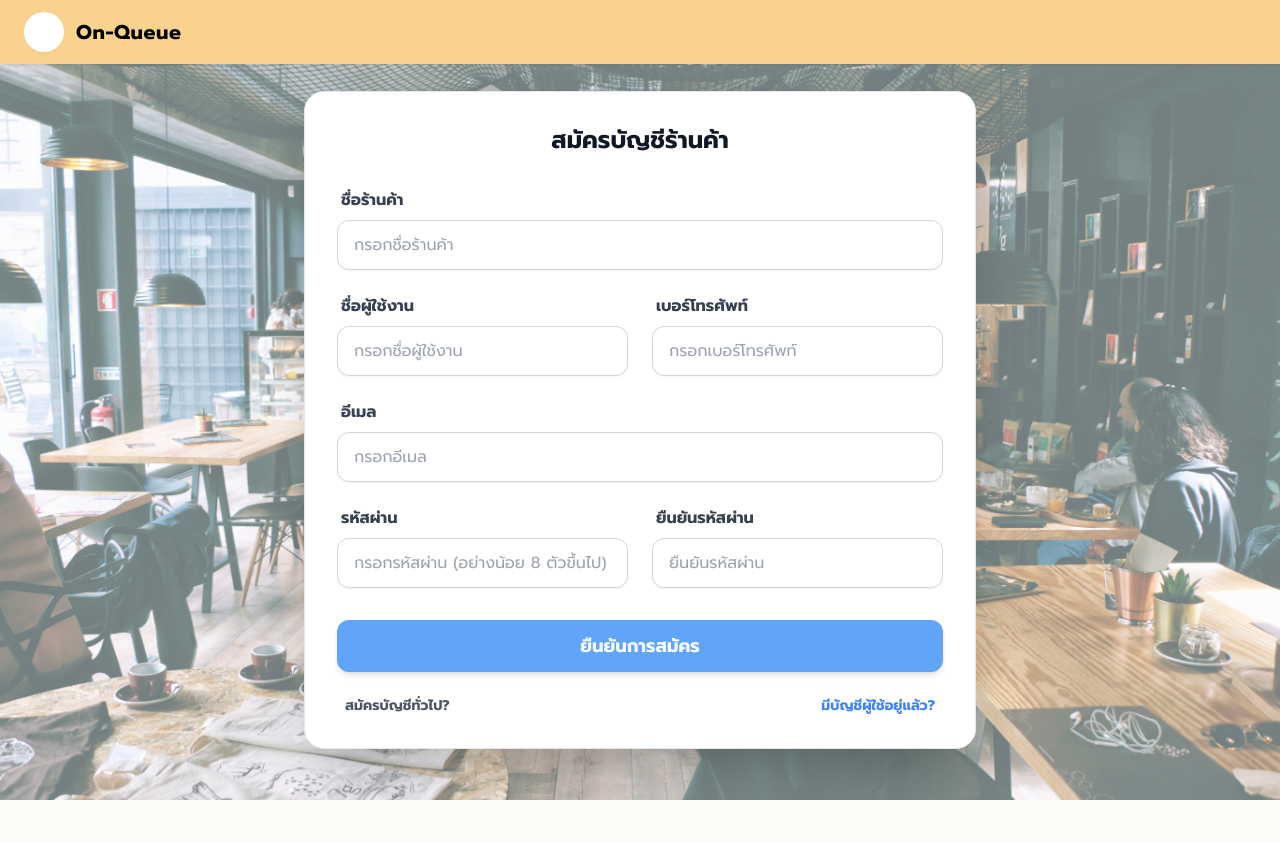
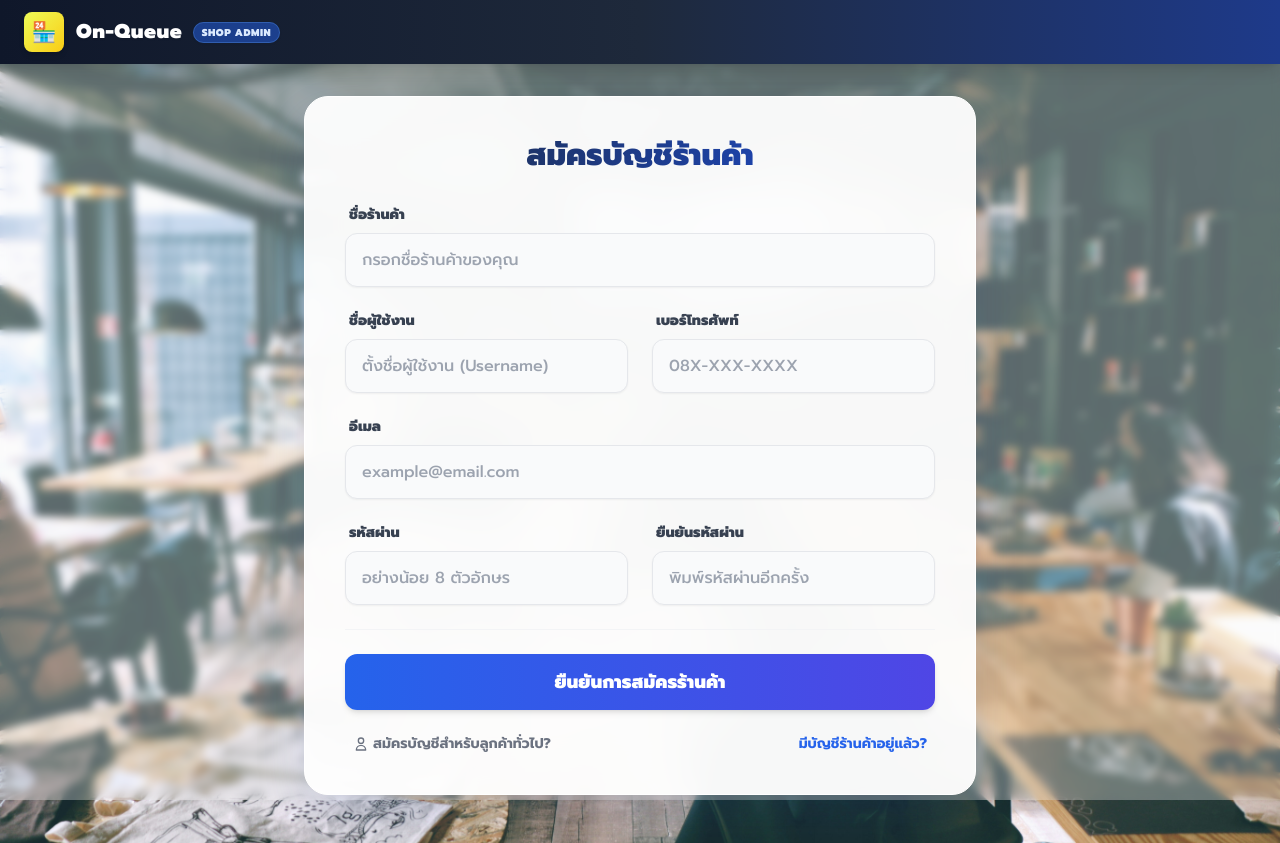
Before and after one commit to 65070196/project, a Django app: page /register/s/ in a window 1280 px wide. Before the commit the page ends 800 px from the top, so only its background shows below. Run offline with Django 5.2, Linux system fonts and the light colour scheme; some libraries are stand-ins or nearby versions.

Commit message:
Updated dodes.

```diff
--- a/smartqueue/templates/register_shop.html
+++ b/smartqueue/templates/register_shop.html
@@ -9,7 +9,7 @@
 
   <link rel="preconnect" href="https://fonts.googleapis.com">
   <link rel="preconnect" href="https://fonts.gstatic.com" crossorigin>
-  <link href="https://fonts.googleapis.com/css2?family=Prompt:wght@300;400;500;700&display=swap" rel="stylesheet">
+  <link href="https://fonts.googleapis.com/css2?family=Prompt:wght@300;400;500;700;900&display=swap" rel="stylesheet">
 
   <script src="https://cdn.tailwindcss.com"></script>
   <script>
@@ -33,18 +33,20 @@
 
 <body class="font-sans bg-center bg-cover bg-no-repeat bg-fixed min-h-screen text-gray-800">
 
-  <div class="fixed top-0 w-full flex items-center px-6 py-3 bg-[#f9d28f] shadow-sm z-50">
-    <div class="bg-white rounded-full w-10 h-10 shadow-sm mr-3"></div>
-    <div class="text-xl font-bold text-black tracking-wide">On-Queue</div>
+  <div class="fixed top-0 w-full flex items-center px-6 py-3 bg-gradient-to-r from-slate-900 via-slate-800 to-blue-900 shadow-lg z-50">
+    <div class="bg-gradient-to-br from-[#eefc57] to-yellow-400 text-slate-900 rounded-lg w-10 h-10 shadow-md flex items-center justify-center font-black text-xl mr-3">🏪</div>
+    <div class="text-xl font-extrabold text-white tracking-wide drop-shadow-sm">On-Queue <span class="text-[10px] bg-blue-600/50 text-blue-100 px-2 py-0.5 rounded-full uppercase ml-1 border border-blue-400/30 tracking-wider align-middle">Shop Admin</span></div>
   </div>
 
-  <div class="fixed inset-0 bg-white/40 z-0"></div>
+  <div class="fixed inset-0 bg-white/30 backdrop-blur-sm z-0"></div>
 
-  <div class="relative min-h-screen flex items-center justify-center px-4 z-10 pt-20 pb-10">
+  <div class="relative min-h-screen flex items-center justify-center px-4 z-10 pt-24 pb-12">
 
-    <div class="bg-white p-8 rounded-[20px] shadow-2xl w-full max-w-2xl border border-gray-200">
+    <div class="bg-white/95 backdrop-blur-xl p-8 md:p-10 rounded-3xl shadow-[0_20px_50px_rgba(30,58,138,0.15)] w-full max-w-2xl border border-white">
 
-      <h2 class="text-2xl font-bold text-center mb-8 text-gray-900">สมัครบัญชีร้านค้า</h2>
+      <h2 class="text-3xl font-extrabold text-center mb-8 bg-clip-text text-transparent bg-gradient-to-r from-slate-800 to-blue-700">
+        สมัครบัญชีร้านค้า
+      </h2>
 
       <form class="space-y-6" method="POST">
         {% csrf_token %}
@@ -52,62 +54,64 @@
         <div class="grid grid-cols-1 md:grid-cols-2 gap-6">
 
             <div class="md:col-span-2">
-                <label class="block text-base font-bold text-gray-700 mb-2 ml-1">ชื่อร้านค้า</label>
-                <input type="text" name="shop_name" placeholder="กรอกชื่อร้านค้า" value="{{ old_shop_name|default:'' }}"
-                    class="w-full px-4 py-3 rounded-xl bg-white border border-gray-300 text-gray-900 focus:outline-none focus:ring-2 focus:ring-blue-400 transition-colors shadow-sm">
+                <label class="block text-sm font-extrabold text-gray-700 mb-2 ml-1">ชื่อร้านค้า</label>
+                <input type="text" name="shop_name" placeholder="กรอกชื่อร้านค้าของคุณ" value="{{ old_shop_name|default:'' }}"
+                    class="w-full px-4 py-3.5 rounded-xl bg-gray-50 border border-gray-200 text-gray-900 font-medium focus:outline-none focus:ring-2 focus:ring-blue-500 focus:bg-white transition-all shadow-sm">
             </div>
 
             <div>
-                <label class="block text-base font-bold text-gray-700 mb-2 ml-1">ชื่อผู้ใช้งาน</label>
-                <input type="text" name="username" placeholder="กรอกชื่อผู้ใช้งาน" value="{{ old_username|default:'' }}"
-                    class="w-full px-4 py-3 rounded-xl bg-white border border-gray-300 text-gray-900 focus:outline-none focus:ring-2 focus:ring-blue-400 transition-colors shadow-sm">
+                <label class="block text-sm font-extrabold text-gray-700 mb-2 ml-1">ชื่อผู้ใช้งาน</label>
+                <input type="text" name="username" placeholder="ตั้งชื่อผู้ใช้งาน (Username)" value="{{ old_username|default:'' }}"
+                    class="w-full px-4 py-3.5 rounded-xl bg-gray-50 border border-gray-200 text-gray-900 font-medium focus:outline-none focus:ring-2 focus:ring-blue-500 focus:bg-white transition-all shadow-sm">
             </div>
 
             <div>
-                <label class="block text-base font-bold text-gray-700 mb-2 ml-1">เบอร์โทรศัพท์</label>
-                <input type="tel" name="phone" placeholder="กรอกเบอร์โทรศัพท์" value="{{ old_phone|default:'' }}"
-                    class="w-full px-4 py-3 rounded-xl bg-white border border-gray-300 text-gray-900 focus:outline-none focus:ring-2 focus:ring-blue-400 transition-colors shadow-sm">
+                <label class="block text-sm font-extrabold text-gray-700 mb-2 ml-1">เบอร์โทรศัพท์</label>
+                <input type="tel" name="phone" placeholder="08X-XXX-XXXX" value="{{ old_phone|default:'' }}"
+                    class="w-full px-4 py-3.5 rounded-xl bg-gray-50 border border-gray-200 text-gray-900 font-medium focus:outline-none focus:ring-2 focus:ring-blue-500 focus:bg-white transition-all shadow-sm">
             </div>
 
             <div class="md:col-span-2">
-                <label class="block text-base font-bold text-gray-700 mb-2 ml-1">อีเมล</label>
-                <input type="email" name="email" placeholder="กรอกอีเมล" value="{{ old_email|default:'' }}"
-                    class="w-full px-4 py-3 rounded-xl bg-white border border-gray-300 text-gray-900 focus:outline-none focus:ring-2 focus:ring-blue-400 transition-colors shadow-sm">
+                <label class="block text-sm font-extrabold text-gray-700 mb-2 ml-1">อีเมล</label>
+                <input type="email" name="email" placeholder="example@email.com" value="{{ old_email|default:'' }}"
+                    class="w-full px-4 py-3.5 rounded-xl bg-gray-50 border border-gray-200 text-gray-900 font-medium focus:outline-none focus:ring-2 focus:ring-blue-500 focus:bg-white transition-all shadow-sm">
             </div>
 
             <div>
-                <label class="block text-base font-bold text-gray-700 mb-2 ml-1">รหัสผ่าน</label>
-                <input type="password" name="password" placeholder="กรอกรหัสผ่าน (อย่างน้อย 8 ตัวขึ้นไป)"
-                    class="w-full px-4 py-3 rounded-xl bg-white border border-gray-300 text-gray-900 focus:outline-none focus:ring-2 focus:ring-blue-400 transition-colors shadow-sm">
+                <label class="block text-sm font-extrabold text-gray-700 mb-2 ml-1">รหัสผ่าน</label>
+                <input type="password" name="password" placeholder="อย่างน้อย 8 ตัวอักษร"
+                    class="w-full px-4 py-3.5 rounded-xl bg-gray-50 border border-gray-200 text-gray-900 font-medium focus:outline-none focus:ring-2 focus:ring-blue-500 focus:bg-white transition-all shadow-sm">
             </div>
 
             <div>
-                <label class="block text-base font-bold text-gray-700 mb-2 ml-1">ยืนยันรหัสผ่าน</label>
-                <input type="password" name="password_confirm" placeholder="ยืนยันรหัสผ่าน"
-                    class="w-full px-4 py-3 rounded-xl bg-white border border-gray-300 text-gray-900 focus:outline-none focus:ring-2 focus:ring-blue-400 transition-colors shadow-sm">
+                <label class="block text-sm font-extrabold text-gray-700 mb-2 ml-1">ยืนยันรหัสผ่าน</label>
+                <input type="password" name="password_confirm" placeholder="พิมพ์รหัสผ่านอีกครั้ง"
+                    class="w-full px-4 py-3.5 rounded-xl bg-gray-50 border border-gray-200 text-gray-900 font-medium focus:outline-none focus:ring-2 focus:ring-blue-500 focus:bg-white transition-all shadow-sm">
             </div>
 
         </div>
 
         {% if error_message %}
-            <div class="bg-red-100 border border-red-400 text-red-700 px-4 py-2 rounded text-sm text-center font-bold">
-                🚨 {{ error_message }}
+            <div class="bg-red-50 border-l-4 border-red-500 text-red-700 px-4 py-3 rounded-r-xl text-sm font-bold flex items-start gap-2 shadow-sm mt-6">
+                <span class="text-lg leading-none">🚨</span>
+                <span>{{ error_message }}</span>
             </div>
         {% endif %}
 
-        <div class="pt-2">
+        <div class="pt-6 border-t border-gray-100 mt-6">
             <button type="submit"
-                class="w-full bg-blue-400 hover:bg-blue-500 text-white font-bold py-3 px-4 rounded-xl transition-all duration-200 shadow-md text-lg">
-                ยืนยันการสมัคร
+                class="w-full bg-gradient-to-r from-blue-600 to-indigo-600 hover:from-blue-700 hover:to-indigo-700 text-white font-extrabold py-3.5 px-4 rounded-xl transition-all shadow-md hover:shadow-lg hover:shadow-blue-500/30 transform hover:-translate-y-0.5 text-lg">
+                ยืนยันการสมัครร้านค้า
             </button>
         </div>
 
         <div class="flex flex-col md:flex-row justify-between items-center mt-6 text-sm font-bold px-2 gap-4 text-center">
-            <a href="{% url 'register-c' %}" class="text-gray-600 hover:text-blue-500 hover:underline transition-colors">
-                สมัครบัญชีทั่วไป?
+            <a href="{% url 'register-c' %}" class="text-gray-500 hover:text-blue-600 transition-colors flex items-center gap-1">
+                <svg class="w-4 h-4" fill="none" stroke="currentColor" viewBox="0 0 24 24"><path stroke-linecap="round" stroke-linejoin="round" stroke-width="2" d="M16 7a4 4 0 11-8 0 4 4 0 018 0zM12 14a7 7 0 00-7 7h14a7 7 0 00-7-7z"></path></svg>
+                สมัครบัญชีสำหรับลูกค้าทั่วไป?
             </a>
-            <a href="{% url 'login' %}" class="text-blue-500 hover:text-blue-700 hover:underline transition-colors">
-                มีบัญชีผู้ใช้อยู่แล้ว?
+            <a href="{% url 'login' %}" class="text-blue-600 hover:text-blue-800 hover:underline transition-colors">
+                มีบัญชีร้านค้าอยู่แล้ว?
             </a>
         </div>
 
```
Also changed, not shown: smartqueue/templates/login.html (+20 -17 lines), smartqueue/templates/register_customer.html (+39 -36 lines).
